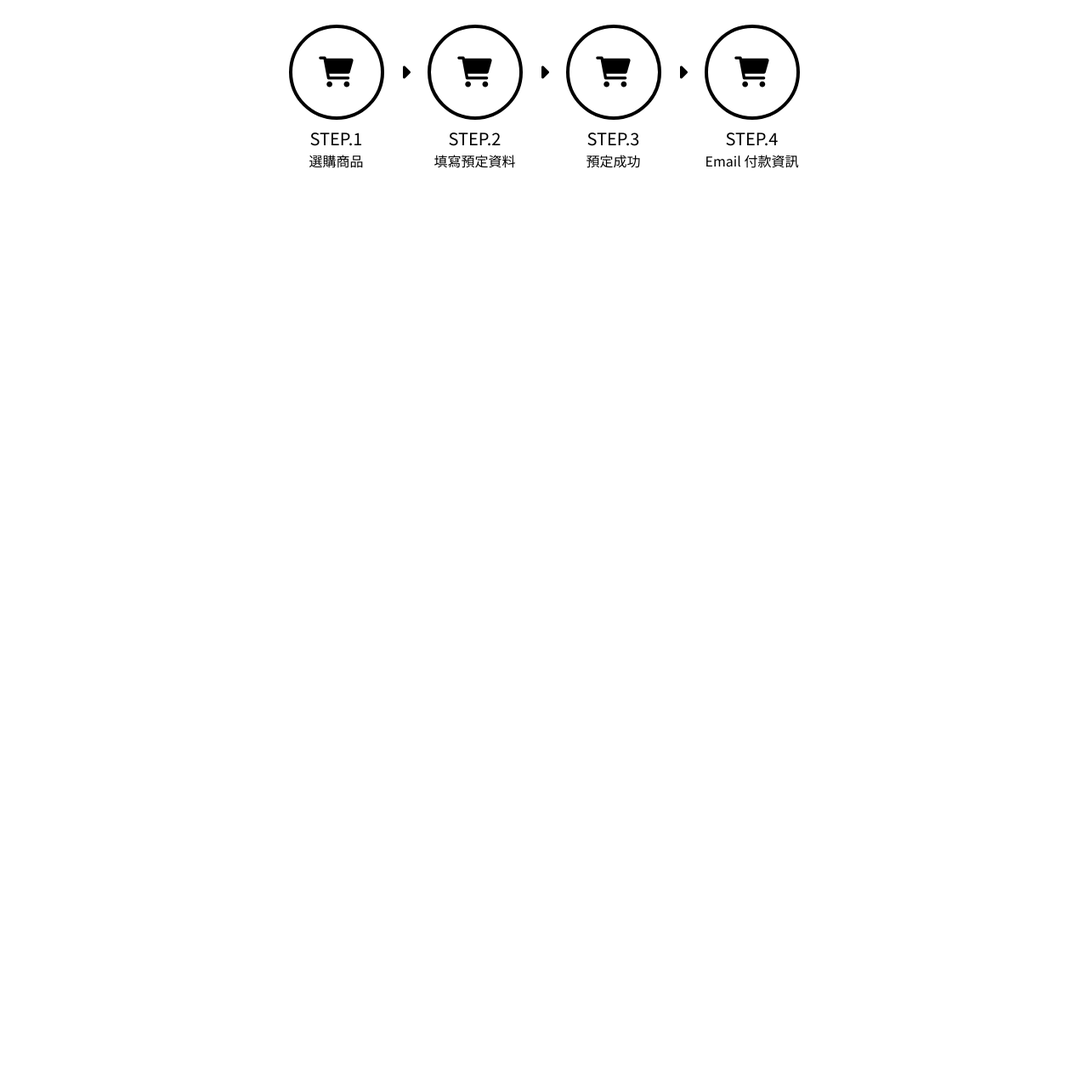
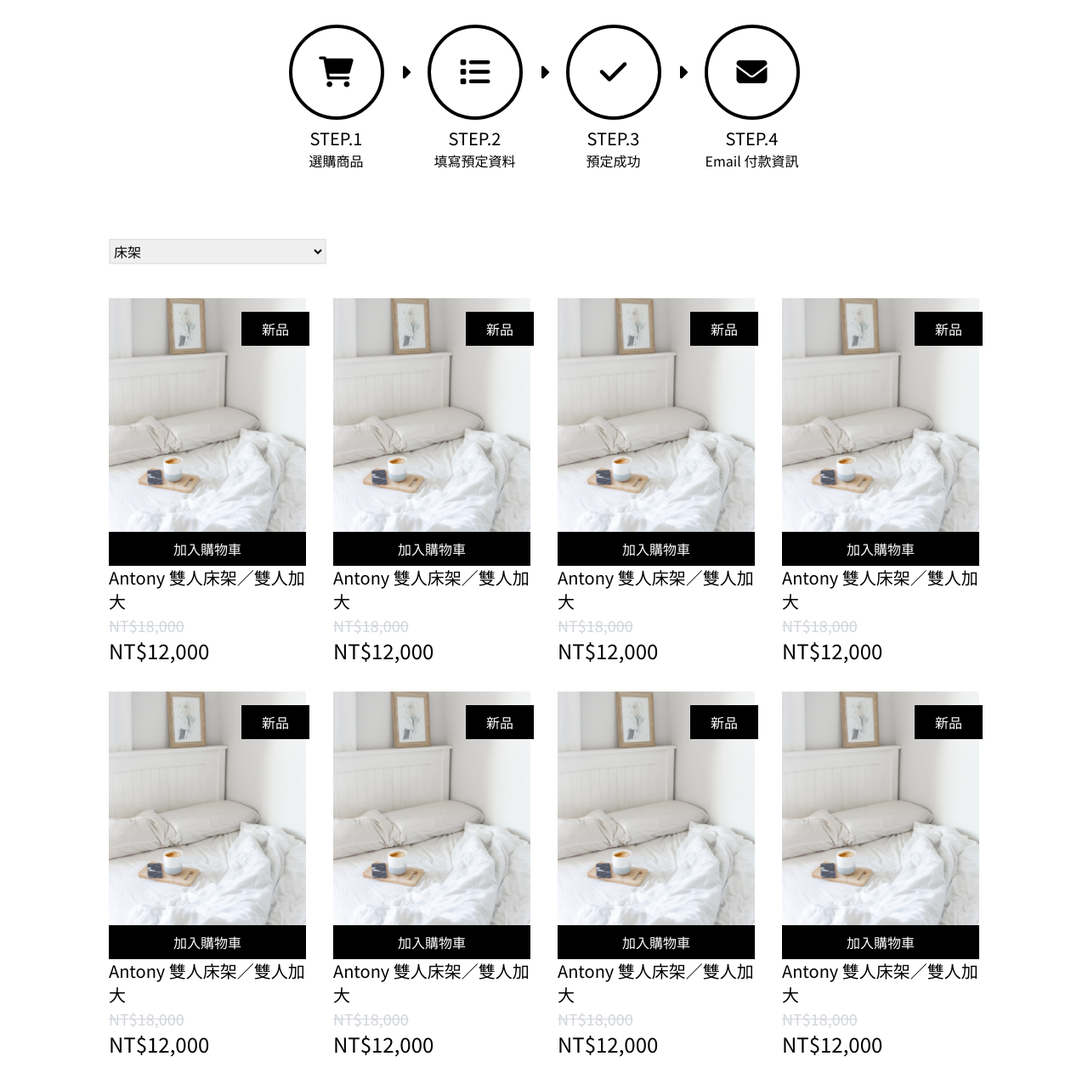
Before and after one commit to todelusion/Vanilla-JS-woworoom, a website: page src/index.html in a window 1280 px wide. Shown: the part 2003-3286 px from the top of the page at 85% size. Before the commit the page ends 2284 px from the top, so only its background shows below. Drawn offline with nearby package versions, Linux system fonts and the light colour scheme; files that its build step writes are made by us from their sources; a web font is replaced by a local one.

Commit message:
f/js init

```diff
--- a/src/index.html
+++ b/src/index.html
@@ -244,7 +244,7 @@
           <div
             class="flex h-28 w-28 mb-2 items-center justify-center rounded-full border-4 border-black"
           >
-            <i class="fa-solid fa-cart-shopping text-4xl"></i>
+          <i class="fa-solid fa-list text-4xl"></i>
           </div>
           <p class="text-xl">STEP.2</p>
           <p>填寫預定資料</p>
@@ -254,7 +254,7 @@
           <div
             class="flex h-28 w-28 mb-2 items-center justify-center rounded-full border-4 border-black"
           >
-            <i class="fa-solid fa-cart-shopping text-4xl"></i>
+            <i class="fa-solid fa-check text-4xl"></i>
           </div>
           <p class="text-xl">STEP.3</p>
           <p>預定成功</p>
@@ -264,13 +264,122 @@
           <div
             class="flex h-28 w-28 mb-2 items-center justify-center rounded-full border-4 border-black"
           >
-            <i class="fa-solid fa-cart-shopping text-4xl"></i>
+            <i class="fa-solid fa-envelope text-4xl"></i>
           </div>
           <p class="text-xl">STEP.4</p>
           <p>Email 付款資訊</p>
         </li>
       </ul>
     </section>
+    <section class="flex justify-center mb-16">
+      <div class="container">
+        <select name="product" class="mb-10 w-64 border-2">
+          <option value="">床架</option>
+          <option value="">收納</option>
+          <option value="">窗簾</option>
+        </select>
+        <ul class="js-productList grid grid-cols-4 gap-8">
+          <li>
+            <div class="relative">
+              <p class="py-2 px-6 bg-black text-white w-max absolute -right-1 top-4">新品</p>
+              <img src="./image/vX9HOpJ.png" alt="" class="w-64 object-cover">
+              <p class="py-2 px-6 bg-black text-white text-center">加入購物車</p>
+            </div>
+            <div>
+              <h3 class="text-xl">Antony 雙人床架／雙人加大</h3>
+              <p class="line-through text-lg text-gray-300">NT$18,000</p>
+              <h4 class="text-2xl">NT$12,000</h4>
+            </div>
+          </li>
+          <li>
+            <div class="relative">
+              <p class="py-2 px-6 bg-black text-white w-max absolute -right-1 top-4">新品</p>
+              <img src="./image/vX9HOpJ.png" alt="" class="w-64 object-cover">
+              <p class="py-2 px-6 bg-black text-white text-center">加入購物車</p>
+            </div>
+            <div>
+              <h3 class="text-xl">Antony 雙人床架／雙人加大</h3>
+              <p class="line-through text-lg text-gray-300">NT$18,000</p>
+              <h4 class="text-2xl">NT$12,000</h4>
+            </div>
+          </li>
+          <li>
+            <div class="relative">
+              <p class="py-2 px-6 bg-black text-white w-max absolute -right-1 top-4">新品</p>
+              <img src="./image/vX9HOpJ.png" alt="" class="w-64 object-cover">
+              <p class="py-2 px-6 bg-black text-white text-center">加入購物車</p>
+            </div>
+            <div>
+              <h3 class="text-xl">Antony 雙人床架／雙人加大</h3>
+              <p class="line-through text-lg text-gray-300">NT$18,000</p>
+              <h4 class="text-2xl">NT$12,000</h4>
+            </div>
+          </li>
+          <li>
+            <div class="relative">
+              <p class="py-2 px-6 bg-black text-white w-max absolute -right-1 top-4">新品</p>
+              <img src="./image/vX9HOpJ.png" alt="" class="w-64 object-cover">
+              <p class="py-2 px-6 bg-black text-white text-center">加入購物車</p>
+            </div>
+            <div>
+              <h3 class="text-xl">Antony 雙人床架／雙人加大</h3>
+              <p class="line-through text-lg text-gray-300">NT$18,000</p>
+              <h4 class="text-2xl">NT$12,000</h4>
+            </div>
+          </li>
+          <li>
+            <div class="relative">
+              <p class="py-2 px-6 bg-black text-white w-max absolute -right-1 top-4">新品</p>
+              <img src="./image/vX9HOpJ.png" alt="" class="w-64 object-cover">
+              <p class="py-2 px-6 bg-black text-white text-center">加入購物車</p>
+            </div>
+            <div>
+              <h3 class="text-xl">Antony 雙人床架／雙人加大</h3>
+              <p class="line-through text-lg text-gray-300">NT$18,000</p>
+              <h4 class="text-2xl">NT$12,000</h4>
+            </div>
+          </li>
+          <li>
+            <div class="relative">
+              <p class="py-2 px-6 bg-black text-white w-max absolute -right-1 top-4">新品</p>
+              <img src="./image/vX9HOpJ.png" alt="" class="w-64 object-cover">
+              <p class="py-2 px-6 bg-black text-white text-center">加入購物車</p>
+            </div>
+            <div>
+              <h3 class="text-xl">Antony 雙人床架／雙人加大</h3>
+              <p class="line-through text-lg text-gray-300">NT$18,000</p>
+              <h4 class="text-2xl">NT$12,000</h4>
+            </div>
+          </li>
+          <li>
+            <div class="relative">
+              <p class="py-2 px-6 bg-black text-white w-max absolute -right-1 top-4">新品</p>
+              <img src="./image/vX9HOpJ.png" alt="" class="w-64 object-cover">
+              <p class="py-2 px-6 bg-black text-white text-center">加入購物車</p>
+            </div>
+            <div>
+              <h3 class="text-xl">Antony 雙人床架／雙人加大</h3>
+              <p class="line-through text-lg text-gray-300">NT$18,000</p>
+              <h4 class="text-2xl">NT$12,000</h4>
+            </div>
+          </li>
+          <li>
+            <div class="relative">
+              <p class="py-2 px-6 bg-black text-white w-max absolute -right-1 top-4">新品</p>
+              <img src="./image/vX9HOpJ.png" alt="" class="w-64 object-cover">
+              <p class="py-2 px-6 bg-black text-white text-center">加入購物車</p>
+            </div>
+            <div>
+              <h3 class="text-xl">Antony 雙人床架／雙人加大</h3>
+              <p class="line-through text-lg text-gray-300">NT$18,000</p>
+              <h4 class="text-2xl">NT$12,000</h4>
+            </div>
+          </li>
+        </ul>
+      </div>
+    </section>
+    <script src="https://cdnjs.cloudflare.com/ajax/libs/axios/1.0.0-alpha.1/axios.min.js" integrity="sha512-xIPqqrfvUAc/Cspuj7Bq0UtHNo/5qkdyngx6Vwt+tmbvTLDszzXM0G6c91LXmGrRx8KEPulT+AfOOez+TeVylg==" crossorigin="anonymous" referrerpolicy="no-referrer"></script>
+    <script src="./index.js"></script>
   </body>
 </html>
 <style>
--- /dev/null
+++ b/src/index.js
@@ -0,0 +1,8 @@
+const productList = document.querySelector('.js-productList')
+const apiUrl = 'https://livejs-api.hexschool.io/api/livejs/v1/customer/todelusion'
+
+function init(){
+    console.log('test')
+
+}
+init()
```
